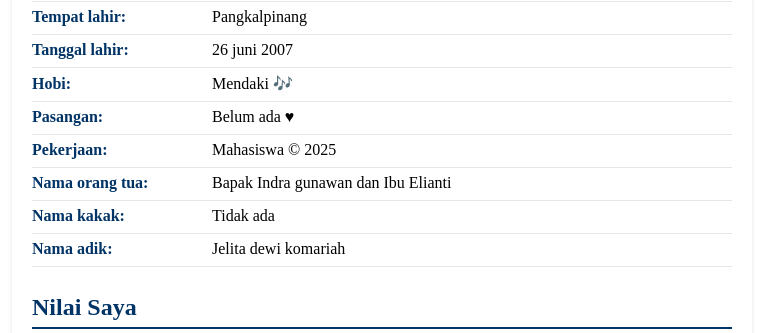
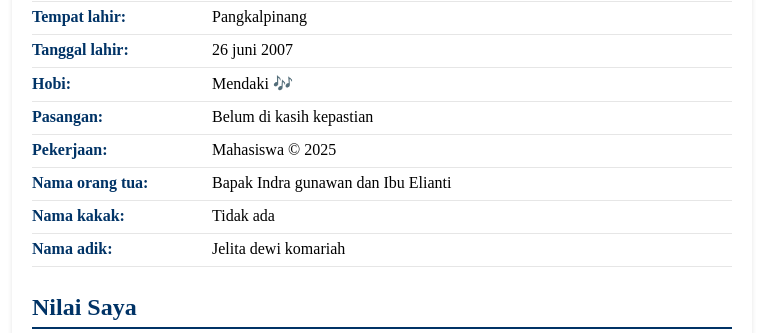
Before and after one commit to 2522500067-a11y/2522500067-PWD-GB1J-2526O, a PHP site: page /pertemuan-06/index.php in a window 1280 px wide. Shown: the part 157-490 px from the top of the page, without its empty margins (258-1021 px from the left). Run offline with PHP 8.4, Linux system fonts and the light colour scheme.

Commit message:
ubahlah index.php ini

```diff
--- a/pertemuan-06/index.php
+++ b/pertemuan-06/index.php
@@ -89,7 +89,7 @@ width: 100%;
     $Tempat_Lahir = "Pangkalpinang";
     $Tanggal_Lahir = "26 juni 2007";
     $hobi = "Mendaki &#127926;";
-    $Pasangan = "Belum ada &hearts;";
+    $Pasangan = "Belum di kasih kepastian";
     $Pekerjaan = "Mahasiswa &copy; 2025";
     $Nama_orang_tua ="Bapak Indra gunawan dan Ibu Elianti";
     $Nama_kakak = "Tidak ada";
```
